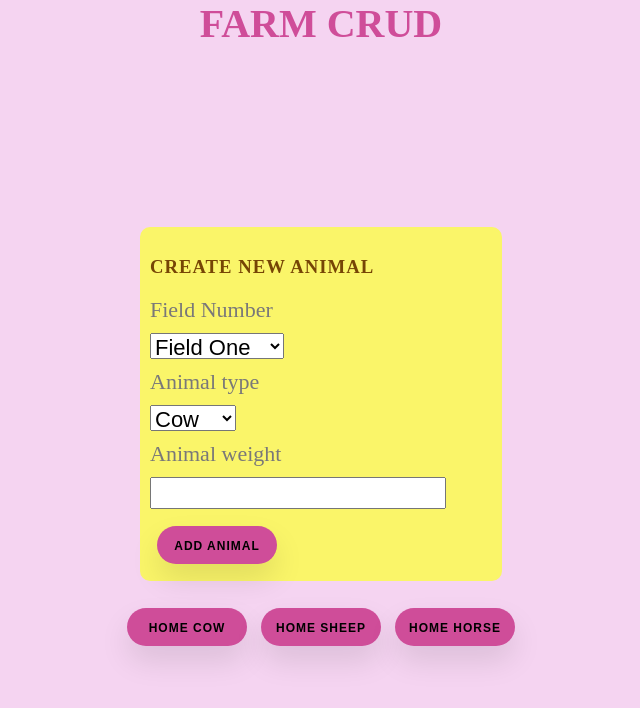
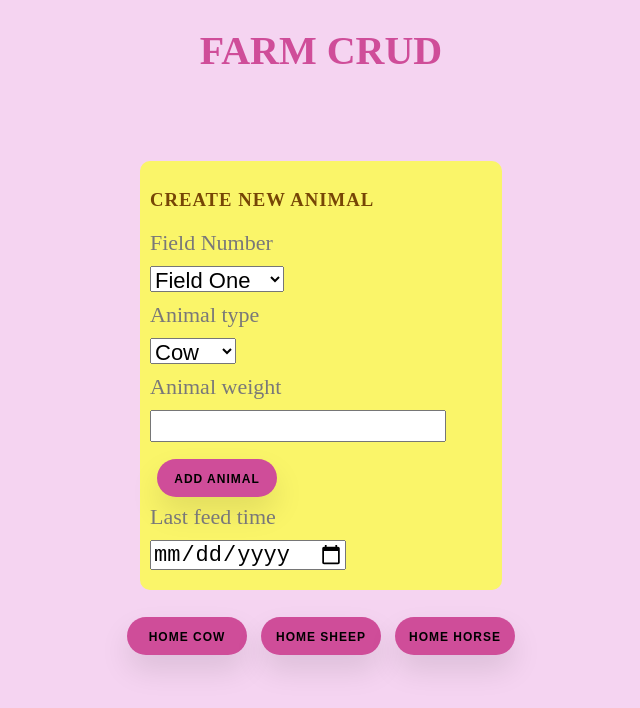
Before and after one commit to dkeparute/React-namu-darbai, a React (Create React App) app: page / in a window 1280 px wide. Shown: the top 708 px of the page, without its empty margins (319-959 px from the left). Built offline with nearby package versions, Linux system fonts and the light colour scheme.

Commit message:
Namų darbas 7

```diff
--- a/src/App.jsx
+++ b/src/App.jsx
@@ -12,8 +12,14 @@ function App() {
 
     const [fieldType, setFieldType] = useState('cow');
 
+    const [date, setDate] = useState('');
+
     const handleWeight = event => {
         setWeight(event.target.value);
+    }
+
+    const handleDate = event => {
+        setDate(event.target.value);
     }
 
     const selectFieldType = event => {
@@ -25,6 +31,7 @@ function App() {
         const fieldCopy = field.slice();
 
         fieldCopy.push({
+            date: date,
             id: idGenerator(),
             animal: fieldType,
             weight: weight,
@@ -75,6 +82,13 @@ function App() {
         localStorage.setItem('animals', JSON.stringify(fieldCopy));
     }
 
+    const addDate = (id, d) => {
+        const fieldCopy = field.slice();
+        const i = fieldCopy.findIndex(e => e.id === id);
+        fieldCopy[i].date = d;
+        setField(fieldCopy);
+        localStorage.setItem('animals', JSON.stringify(fieldCopy));
+    }
 
 
     useEffect(() => {
@@ -94,15 +108,15 @@ function App() {
             <div className='field'>
                 <div className='field_part'>
 
-                    {field.map((fieldAnimal, i) => <GroupAnimal key={i} field={1} fieldAnimal={fieldAnimal} goHome={goHome} addWeight={addWeight}></GroupAnimal>)}
+                    {field.map((fieldAnimal, i) => <GroupAnimal key={i} field={1} fieldAnimal={fieldAnimal} goHome={goHome} addWeight={addWeight} addDate={addDate}></GroupAnimal>)}
                 </div>
                 <div className='field_part'>
 
-                    {field.map((fieldAnimal, i) => <GroupAnimal key={i} field={2} fieldAnimal={fieldAnimal} goHome={goHome} addWeight={addWeight}></GroupAnimal>)}
+                    {field.map((fieldAnimal, i) => <GroupAnimal key={i} field={2} fieldAnimal={fieldAnimal} goHome={goHome} addWeight={addWeight} addDate={addDate}></GroupAnimal>)}
                 </div>
                 <div className='field_part'>
 
-                    {field.map((fieldAnimal, i) => <GroupAnimal key={i} field={3} fieldAnimal={fieldAnimal} goHome={goHome} addWeight={addWeight}></GroupAnimal>)}
+                    {field.map((fieldAnimal, i) => <GroupAnimal key={i} field={3} fieldAnimal={fieldAnimal} goHome={goHome} addWeight={addWeight} addDate={addDate}></GroupAnimal>)}
                 </div>
             </div>
             {/*NAUJO GYVUNO SUKURIMAS */}
@@ -122,9 +136,13 @@ function App() {
                     <option value={'sheep'}>Sheep</option>
                     <option value={'horse'}>Horse</option>
                 </select>
+                {/* SVORIO PRIDEJIMAS */}
                 <span>Animal weight</span>
                 <input type="text" onChange={handleWeight} value={weight} />
                 <button onClick={add}>Add animal</button>
+                {/* EDIMO LAIKO PRIDEJIMAS */}
+                <span>Last feed time</span>
+                <input className='date' type="date" onChange={handleDate} value={date} />
             </div>
             <div className='buttons-holder'>
                 <button onClick={() => groupGoHome('cow')}>Home cow</button>
--- a/src/App.scss
+++ b/src/App.scss
@@ -57,14 +57,14 @@
   }
 }
 
-h1 {
-  height: 100vh;
-  width: 100vw;
-  position: absolute;
-  top: 0;
-  left: 0;
-  margin: 0;
-}
+// h1 {
+//   height: 100vh;
+//   width: 100vw;
+//   position: absolute;
+//   top: 0;
+//   left: 0;
+//   margin: 0;
+// }
 
 .bubble {
   width: 100px;
@@ -188,20 +188,19 @@ button {
     align-items: flex-start;
     flex-wrap: wrap;
     .cow {
-      height: 210px;
-      width: 210px;
-      border-radius: 50%;
-      border: 4px solid rgb(121, 120, 121);
+      height: 350px;
+      width: 200px;
+      border: 4px solid rgb(255, 255, 255);
       margin: 10px;
     }
     .sheep {
-      height: 210px;
-      width: 210px;
+      height: 350px;
+      width: 200px;
       border: 4px dotted rgb(233, 243, 170);
       margin: 10px;
     }
     .horse {
-      height: 250px;
+      height: 350px;
       width: 200px;
       border: 4px dashed rgb(118, 69, 5);
       margin: 10px;
@@ -210,20 +209,19 @@ button {
   .btn {
     display: flex;
     justify-content: center;
-    align-items: center;
-    margin-left: 40px;
+    text-align: center;
+    margin-left: 25px;
   }
   h2 {
     font-size: 15px;
-    display: flex;
-    justify-content: center;
-    align-items: center;
-    margin-left: 50px;
+    display: inline-block;
+    margin-left: 25px;
+
   }
   input {
+    margin-left: 15px;
     outline: none;
     border: none;
-    margin-left: 15px;
   }
 }
 .buttons-holder {
--- a/src/Components/GroupAnimal.jsx
+++ b/src/Components/GroupAnimal.jsx
@@ -30,26 +30,26 @@
 
 import OneAnimal from "./OneAnimal";
 
-function GroupAnimal({ fieldAnimal, field, goHome, addWeight }) {
+function GroupAnimal({ fieldAnimal, field, goHome, addWeight, addDate}) {
 
     if (field === fieldAnimal.field && 'cow' === fieldAnimal.animal) {
         return (
             <div className='cow'>
-                <OneAnimal goHome={goHome} addWeight={addWeight} fieldAnimal={fieldAnimal} />
+                <OneAnimal goHome={goHome} addWeight={addWeight} fieldAnimal={fieldAnimal} addDate={addDate} />
             </div>
         );
     }
     else if (field === fieldAnimal.field && 'sheep' === fieldAnimal.animal) {
         return (
             <div className='sheep'>
-              <OneAnimal goHome={goHome} addWeight={addWeight} fieldAnimal={fieldAnimal} />
+              <OneAnimal goHome={goHome} addWeight={addWeight} fieldAnimal={fieldAnimal} addDate={addDate} />
             </div>
         );
     }
     else if (field === fieldAnimal.field && 'horse' === fieldAnimal.animal) {
         return (
             <div className='horse'>
-                <OneAnimal goHome={goHome} addWeight={addWeight} fieldAnimal={fieldAnimal} />
+                <OneAnimal goHome={goHome} addWeight={addWeight} fieldAnimal={fieldAnimal} addDate={addDate}/>
             </div>
         );
     }
--- a/src/Components/OneAnimal.jsx
+++ b/src/Components/OneAnimal.jsx
@@ -1,8 +1,14 @@
 import { useState } from "react";
 
-function OneAnimal({ fieldAnimal, goHome, addWeight }) {
+function OneAnimal({ fieldAnimal, goHome, addWeight, addDate }) {
 
     const [weight, setWeight] = useState('');
+
+    const [date, setDate] = useState('');
+
+    const handleDate = event => {
+        setDate(event.target.value);
+    }
 
     const handleWeight = event => {
         setWeight(event.target.value);
@@ -13,12 +19,21 @@ function OneAnimal({ fieldAnimal, goHome, addWeight }) {
         setWeight('');
 
     }
+
+    const submitDate = () => {
+        addDate(fieldAnimal.id, date);
+        setDate('');
+    }
+
     return (
         <>
             <h2>Gyvulio ID: {fieldAnimal.id}</h2>
             <h2>Gyvulio svoris: {fieldAnimal.weight}</h2>
             <input type="text" onChange={handleWeight} value={weight} />
             <button className='btn' onClick={submitWeight}>Add</button>
+            <h2>Pamaitintas: {fieldAnimal.date}</h2>
+            <input type="date" onChange={handleDate} value={date} />
+            <button className='btn' onClick={submitDate}>Add date</button>
             <button className='btn' onClick={() => goHome(fieldAnimal.id)}>Home</button>
         </>
 
--- a/src/index.scss
+++ b/src/index.scss
@@ -15,7 +15,7 @@ body {
     display: flex;
     justify-content: center;
     align-items: center;
-    height: 100vh;
-    width: 100vw;
+    height: 100%;
+    width: 100%;
     background-color: rgb(245, 212, 241);
   }
```
